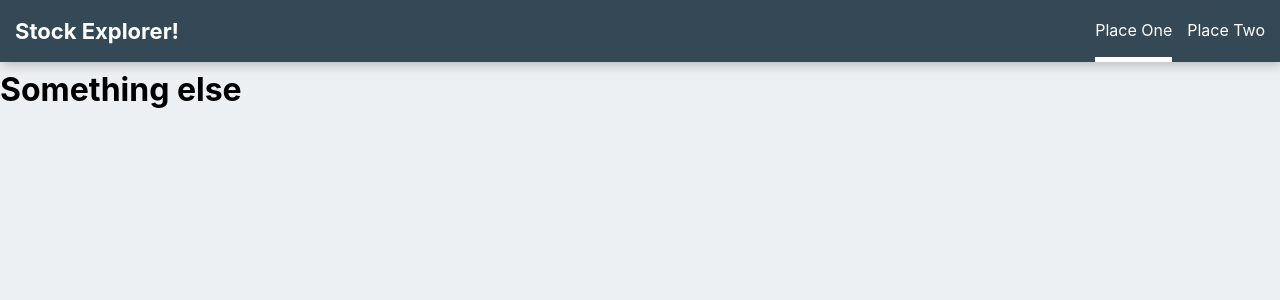
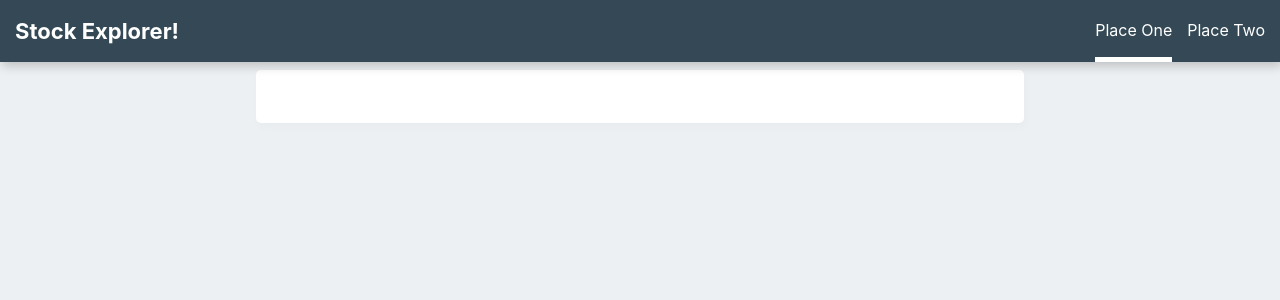
Before and after one commit to Amoroth/react-stock-explorer, a React (Create React App) app: page /stock in a window 1280 px wide. Shown: the top 300 px of the page. Built offline with nearby package versions, Linux system fonts and the light colour scheme.

Commit message:
StockPage.js placeholder

```diff
--- a/src/App.js
+++ b/src/App.js
@@ -3,13 +3,15 @@ import { Route, Switch } from 'react-router-dom'
 
 import Header from './Header/Header'
 import Stocks from './Stocks/Stocks'
+import StockPage from './StockPage/StockPage'
 
 class App extends Component {
   render() {
     let router = (
       <Switch>
         <Route path="/" exact component={Stocks} />
-        <Route path="/*" render={() => <h1>Something else</h1>} />
+        <Route path="/stock" exact component={StockPage} />
+        <Route render={() => <h1>404</h1>} />
       </Switch>
     )
 
--- /dev/null
+++ b/src/StockPage/StockPage.js
@@ -0,0 +1,28 @@
+import React, { Component } from 'react'
+
+import styles from './StockPage.module.css'
+
+class StockPage extends Component {
+  state = {
+    title: ''
+  }
+
+  componentDidMount() {
+    const comp = new URLSearchParams(this.props.location.search.slice(1)).get('comp')
+    this.setState(() => {
+      return {title: comp}
+    })
+  }
+
+  render() {
+    return (
+      (
+        <div className={styles['container']}>
+          <h1>{ this.state.title }</h1>
+        </div>
+      )
+    )
+  }
+}
+
+export default StockPage
--- /dev/null
+++ b/src/StockPage/StockPage.module.css
@@ -0,0 +1,9 @@
+.container {
+  margin: auto;
+  width: 60%;
+  max-width: 800px;
+  background-color: #fff;
+  border-radius: 5px;
+  box-shadow: 2px 4px 10px rgba(0,0,0,.025);
+  padding: 16px;
+}
```
